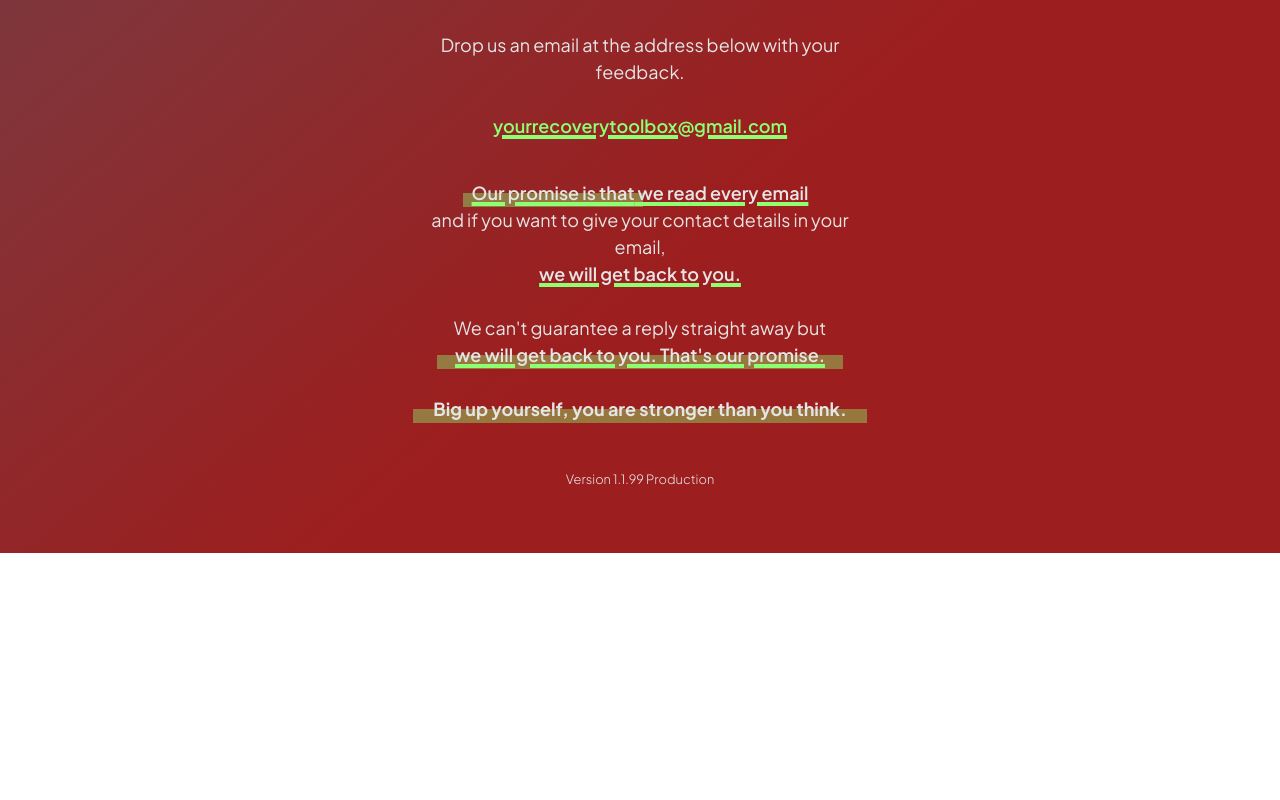
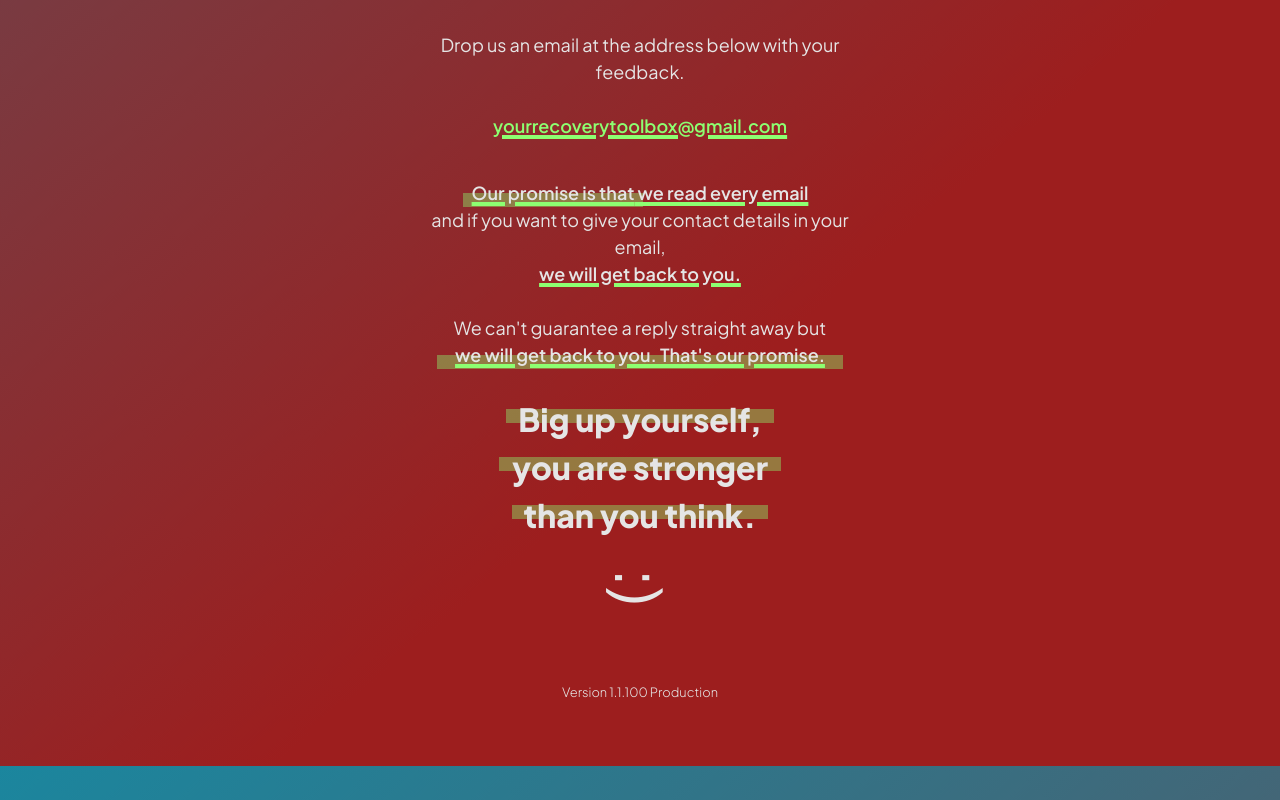
Before and after one commit to YourRecoveryToolbox/YourRecoveryToolbox.github.io, a React (Vite) app: page / in a window 1280 px wide. Shown: the part 2603-3403 px from the top of the page. Before the commit the page ends 3156 px from the top, so only its background shows below. Built offline with nearby package versions, Linux system fonts and the light colour scheme.

Commit message:
minor textutral amends

```diff
--- a/src/App.css
+++ b/src/App.css
@@ -53,6 +53,15 @@ body {
 	display: flex;
 	flex-direction: column;
 	row-gap: 0.25rem;
+}
+.big {
+	font-size: 2rem;
+}
+.big4 {
+	font-size: 4rem;
+}
+.r90 {
+	transform: rotate(90deg);
 }
 .footer {
 	display: flex;
--- a/src/App.jsx
+++ b/src/App.jsx
@@ -158,7 +158,17 @@ function App() {
 							</b>
 							<br />
 							<br />
-							<b>Big up yourself, you are stronger than you think.</b>
+							<u className='big'>
+								<b>Big up yourself,</b>
+							</u>
+							<u className='big'>
+								<b>you are stronger</b>
+							</u>
+							<u className='big'>
+								<b>than you think.</b>
+							</u>
+							<br />
+							<div className='big4 r90'>:)</div>
 						</p>
 					</div>
 				</div>
--- a/src/data/data.js
+++ b/src/data/data.js
@@ -217,7 +217,7 @@ const data = [
 			{
 				title: 'Gambling Urge Imagery',
 				content:
-					'You start visualizing winning big at the casino. <br /> <br /> Recognize this as destructive imagery, become aware of the pattern, refuse to engage with the fantasy, and replace it with images of financial stability and peace of mind.',
+					'<b>You start visualizing winning big at the casino.</b> <br /> <br /><b>Recognize this as destructive imagery</b>,<br /> <u>become aware of the pattern</u>,<br /> <b>refuse to engage with the fantasy</b>,<br /><br /> and <u>replace it with images of financial stability <br />and peace of mind.</u>',
 				btnLabel: 'Block the Fantasy',
 			},
 			{
@@ -366,13 +366,13 @@ const data = [
 			{
 				title: 'Career vs. Family Time Decision',
 				content:
-					'Your job offers overtime but the kids have a recital. <br /> <br /> <b>Your hierarchy:</b> <br />Family relationships, <br />personal health, <br />financial stability, <br />career advancement. <br /><br /> <u>Since family tops your list</u>, the choice becomes clear - <u>attend the recital.</u>',
+					'Your job offers overtime but the kids have a recital. <br /> <br /> <b>Your hierarchy:</b> <br /><u>Family relationships</u>, <br /><u>personal health</u>, <br /><u>financial stability</u>, <br /><u>career advancement</u>. <br /><br /> <u>Since family tops your list</u>, the choice becomes clear - <u>attend the recital.</u>',
 				btnLabel: 'Choose Values',
 			},
 			{
 				title: 'Friend Wants You to Skip Therapy',
 				content:
-					'Friend wants to hang out during your therapy session.<br /><br /><b>Your values hierarchy:</b><br /> Mental health, <br />authentic relationships, <br />fun/socializing. <br /><br /> Explain that therapy is non-negotiable and suggest meeting afterward.',
+					'Friend wants to hang out during your therapy session.<br /><br /><b>Your values hierarchy:</b><br /> <u>Mental health</u>, <br /><u>Authentic relationships</u>, <br /><u>Fun/socializing</u>. <br /><br /> Explain that <b>therapy is non-negotiable</b> and suggest meeting afterward.',
 				btnLabel: 'Rank Priorities',
 			},
 		],
@@ -456,7 +456,7 @@ const data = [
 			{
 				title: 'Traffic Jam Meltdown',
 				content:
-					"Stuck in traffic, <br />running late,<br /> patience is gone. <br /><br />Recognize your low frustration tolerance, accept that this sucks but isn't dangerous, practice breathing instead of road rage. <br /><br />Build tolerance for things outside your control.",
+					"Stuck in traffic, <br />running late,<br /> patience is gone. <br /><br />Recognize your <u>low frustration tolerance</u>, <br /><u>accept that this sucks but isn't dangerous</u>,<br /><u>practice breathing instead of road rage.</u> <br /><br />Build tolerance for things outside your control.",
 				btnLabel: 'Stay Cool',
 			},
 			{
@@ -606,7 +606,7 @@ const data = [
 				},
 			],
 			explanation:
-				'<b>A memorable recovery slogan:></b><br /> Piss Poor Planning leads to Piss Poor Performance. <br />It’s a tough-love reminder that preparation directly impacts outcomes. <u>The more effort you put into planning, the stronger your recovery performance will be.</u>',
+				'<b>A memorable recovery slogan:</b><br /> Piss Poor Planning leads to Piss Poor Performance. <br />It’s a tough-love reminder that preparation directly impacts outcomes. <u>The more effort you put into planning, the stronger your recovery performance will be.</u>',
 		},
 		scenarios: [
 			{
--- a/src/metadata.json
+++ b/src/metadata.json
@@ -1 +1 @@
-{"buildMajor":1,"buildMinor":1,"buildRevision":99,"buildTag":"Production"}
+{"buildMajor":1,"buildMinor":1,"buildRevision":100,"buildTag":"Production"}
```
Also changed, not shown: 2 other files (tests, documents, lock files or other folders).
